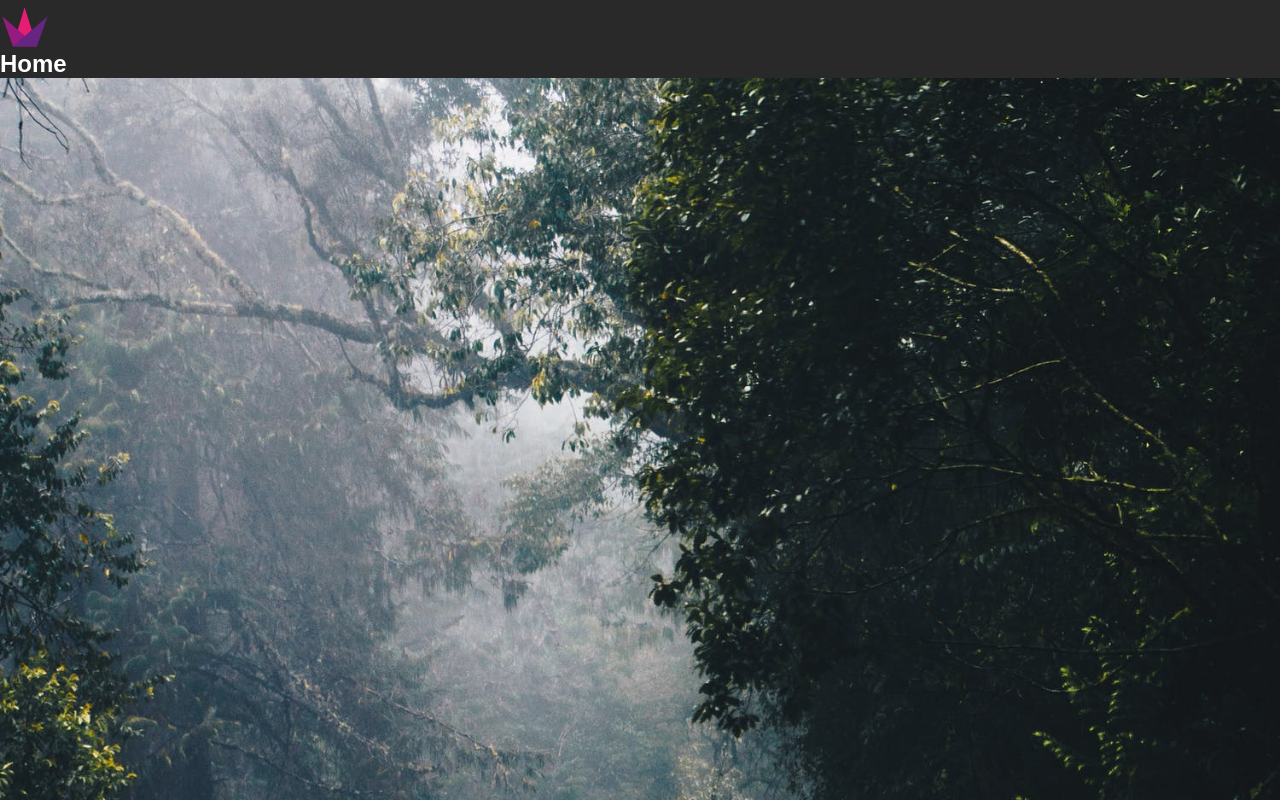
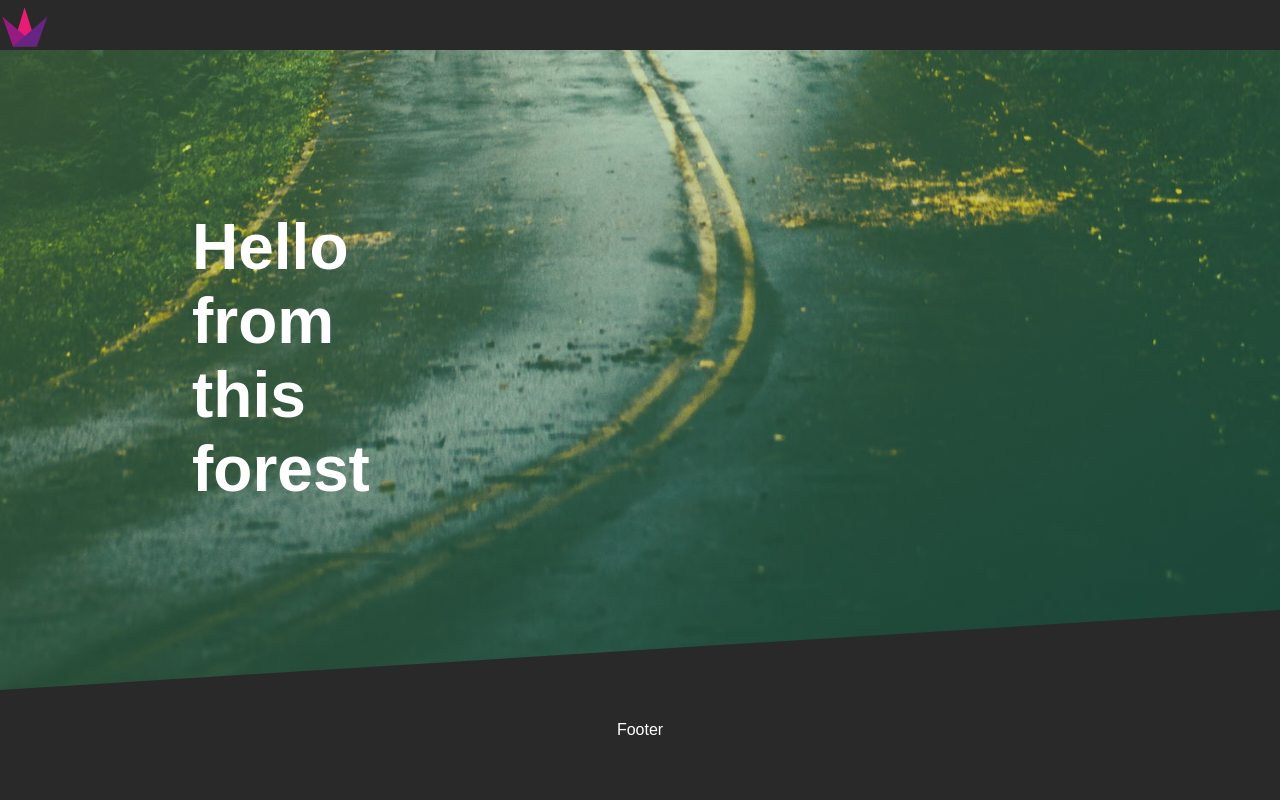
Before and after one commit to squteronsquter/gatsby-sass-starter, a Gatsby site: page / in a window 1280 px wide. Shown: the top 800 px of the page. Built offline with nearby package versions, Linux system fonts and the light colour scheme; Gatsby itself is replaced by a stand-in of ours.

```diff
--- a/src/assets/css/app.scss
+++ b/src/assets/css/app.scss
@@ -17,3 +17,29 @@ html {
   }
   font-family: Arial, Helvetica, sans-serif;
 }
+.header {
+  height: 80vh;
+  background-image: linear-gradient(
+      to right bottom,
+      rgba(126, 213, 111, 0.3),
+      rgba(40, 180, 131, 0.3)
+    ),
+    url("../images/road.jpeg");
+  background-size: cover;
+  background-position: bottom;
+  clip-path: polygon(0 0, 100% 0, 100% 70vh, 0 100%);
+  position: relative;
+  h1 {
+    font-size: 4rem;
+    position: absolute;
+    top: 20vh;
+    left: 15%;
+    max-width: 30vh;
+  }
+}
+.footer {
+  display: flex;
+  justify-content: center;
+  align-items: center;
+  height: 10vh;
+}
--- a/src/components/Footer.js
+++ b/src/components/Footer.js
@@ -3,7 +3,7 @@ import React from "react"
 export default function Footer() {
   return (
     <>
-      <p>Footer</p>
+      <p className="footer">Footer</p>
     </>
   )
 }
--- /dev/null
+++ b/src/components/Header.js
@@ -0,0 +1,16 @@
+import React from "react"
+import styled from "styled-components"
+
+export default function Header() {
+  return (
+    <>
+      <Wrapper>
+        <header className="header">
+          <h1>Hello from this forest</h1>
+        </header>
+      </Wrapper>
+    </>
+  )
+}
+
+const Wrapper = styled.section``
--- a/src/components/Layout.js
+++ b/src/components/Layout.js
@@ -1,6 +1,7 @@
 import React from "react"
 import styled from "styled-components"
 import Navbar from "./Navbar"
+import Header from "./Header"
 import Footer from "./Footer"
 
 export const Layout = ({ children }) => {
@@ -8,6 +9,7 @@ export const Layout = ({ children }) => {
     <>
       <Wrapper>
         <Navbar />
+        <Header />
         {children}
         <Footer />
       </Wrapper>
--- a/src/pages/index.js
+++ b/src/pages/index.js
@@ -1,13 +1,12 @@
 import React from "react"
 import Layout from "../components/Layout"
 import "../assets/css/app.scss"
-import { StaticImage } from "gatsby-plugin-image"
+// import { StaticImage } from "gatsby-plugin-image"
 
 export default function Home() {
   return (
     <Layout>
-      <h1>Home</h1>
-      <StaticImage src="../assets/images/road.jpeg" alt="Road" />
+      <main></main>
     </Layout>
   )
 }
```
Also changed, not shown: README.md.
